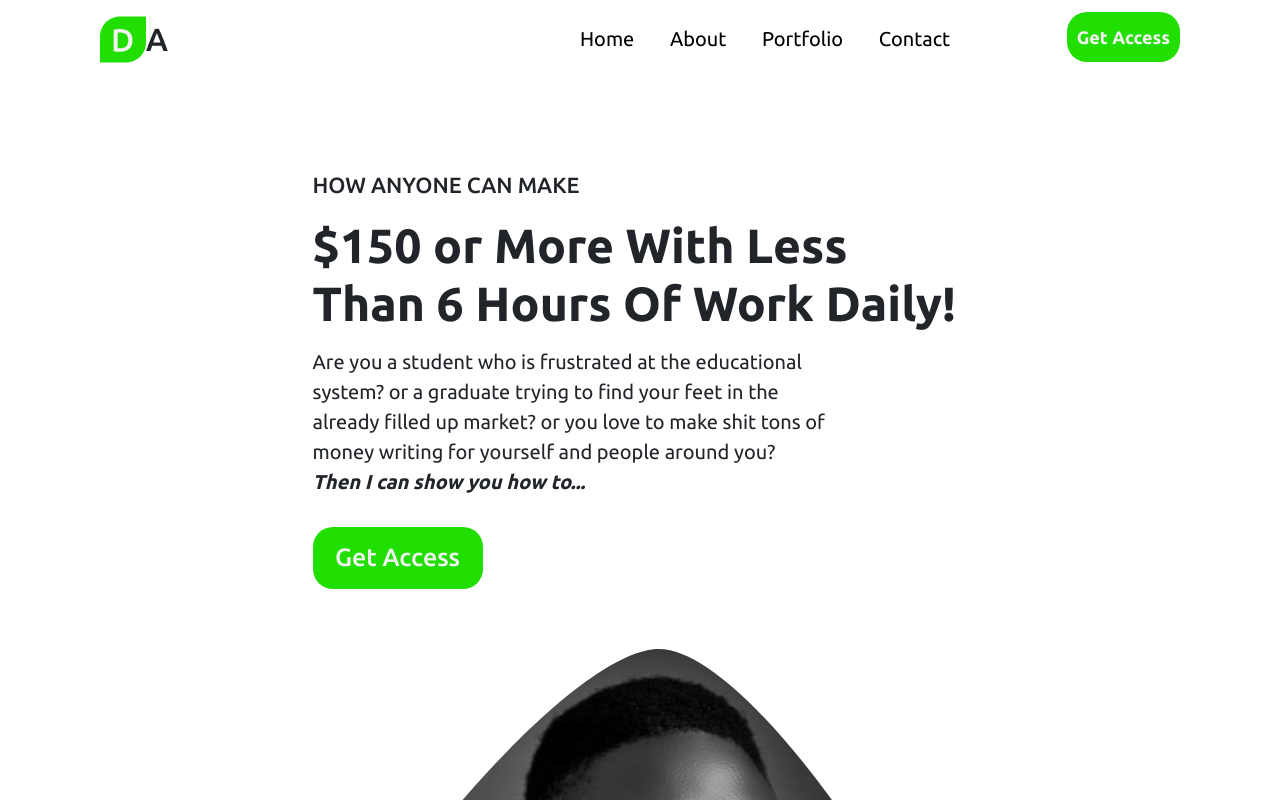
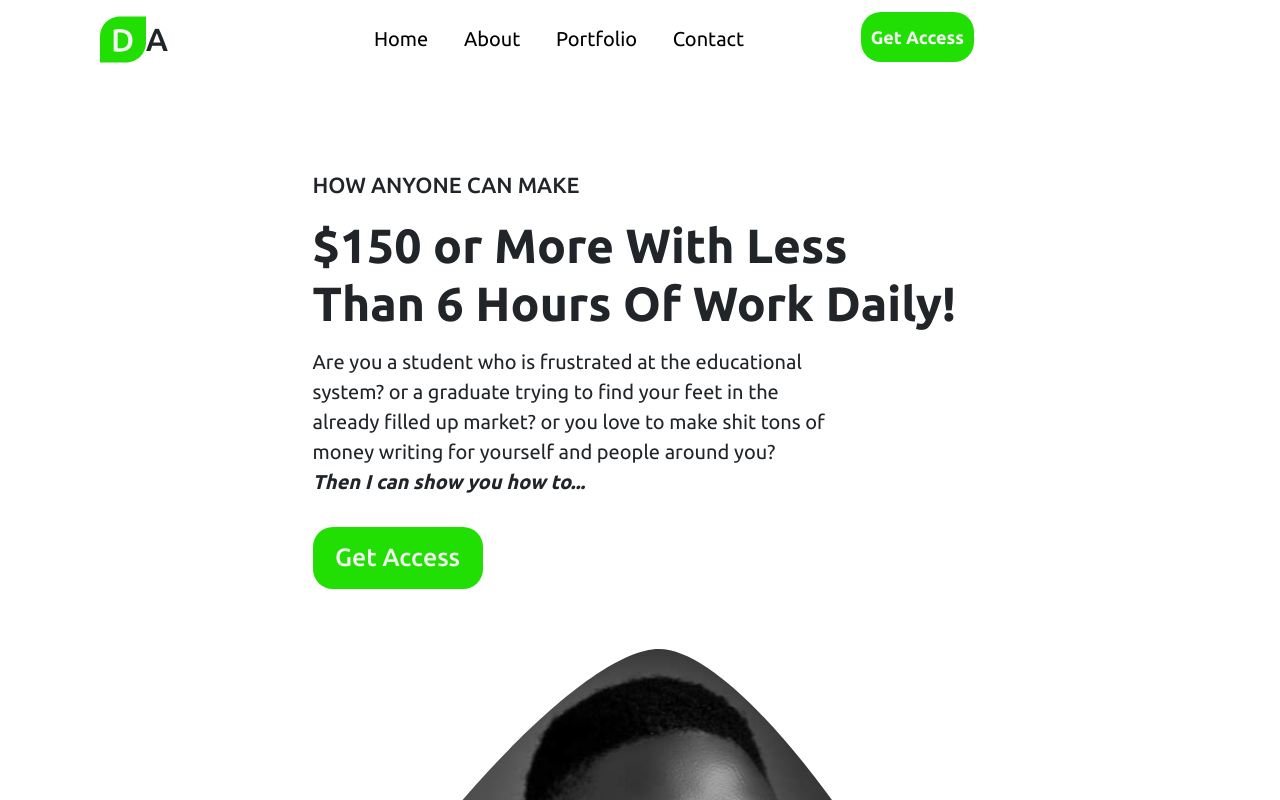
Before and after one commit to SahMenz/Alpha, a React (Create React App) app: page / in a window 1280 px wide. Shown: the top 800 px of the page. Built offline with nearby package versions, Linux system fonts and the light colour scheme.

Commit message:
changes made

```diff
--- a/src/component/nav/nav.css
+++ b/src/component/nav/nav.css
@@ -48,7 +48,9 @@
     width: 40vw;
     min-width: 600px;
     display: flex;
+    margin: auto;
     justify-content: space-between;
+    max-height: 370px;
 }
 .ref{
     text-decoration: none;
@@ -95,6 +97,7 @@
         position: fixed;
         top: 7vh;
         right: 0;
+        left: 0;
         width: 50vw;
         height: 93vh;
         min-width: 180px;
```
